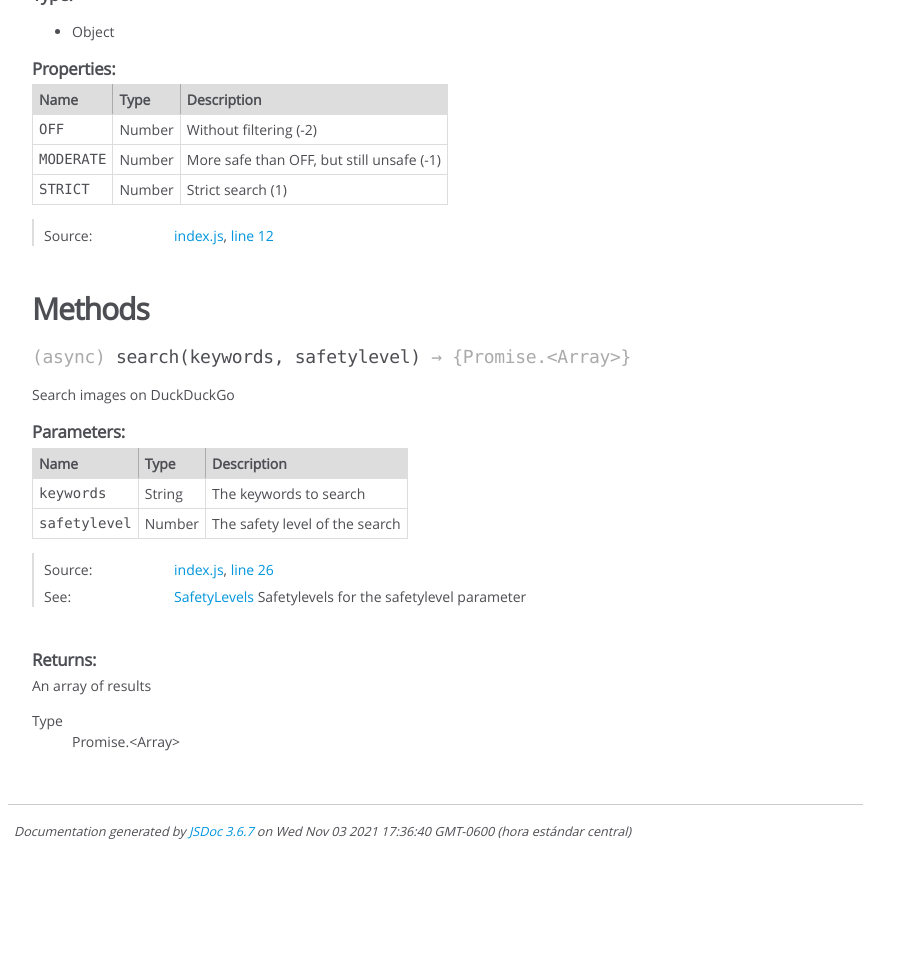
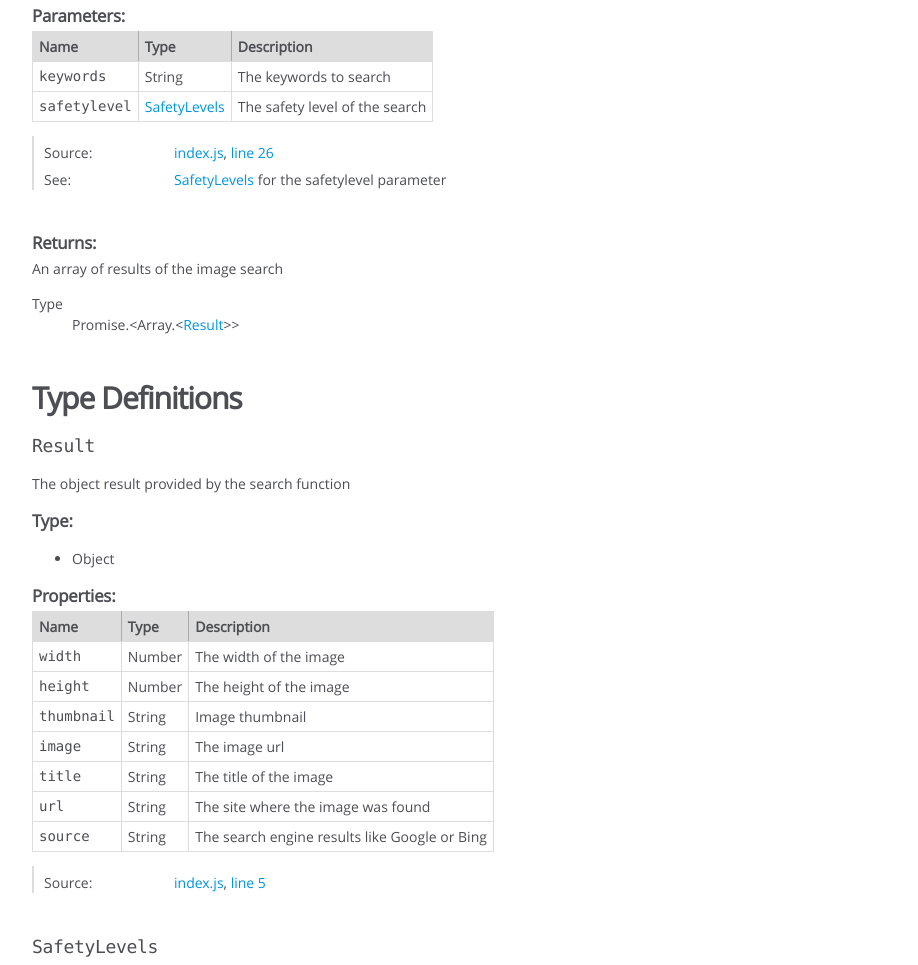
Before and after one commit to ilaicraftYT/ddg-images-node, a website: page docs/global.html in a window 1280 px wide. Shown: the part 315-1280 px from the top of the page, without its empty margins (0-918 px from the left). Before the commit the page ends 1171 px from the top, so only its background shows below. Drawn offline with Linux system fonts and the light colour scheme.

Commit message:
Hello, JSDoc!

```diff
--- a/docs/global.html
+++ b/docs/global.html
@@ -94,11 +94,471 @@
 
 
 
-        <h3 class="subsection-title">Members</h3>
+
+
+        <h3 class="subsection-title">Methods</h3>
 
 
 
-<h4 class="name" id="SafetyLevels"><span class="type-signature">(constant) </span>SafetyLevels<span class="type-signature"> :Object</span></h4>
+
+
+
+
+    <h4 class="name" id="search"><span class="type-signature">(async) </span>search<span class="signature">(keywords, safetylevel)</span><span class="type-signature"> &rarr; {Promise.&lt;Array.&lt;<a href="global.html#Result">Result</a>>>}</span></h4>
+
+
+
+
+
+
+<div class="description">
+    Search images on DuckDuckGo
+<br><b>SafetyLevel parameter default is STRICT</b>
+</div>
+
+
+
+
+
+
+
+
+
+    <h5>Parameters:</h5>
+
+
+<table class="params">
+    <thead>
+    <tr>
+
+        <th>Name</th>
+
+
+        <th>Type</th>
+
+
+
+
+
+        <th class="last">Description</th>
+    </tr>
+    </thead>
+
+    <tbody>
+
+
+        <tr>
+
+                <td class="name"><code>keywords</code></td>
+
+
+            <td class="type">
+
+
+<span class="param-type">String</span>
+
+
+
+            </td>
+
+
+
+
+
+            <td class="description last">The keywords to search</td>
+        </tr>
+
+
+
+        <tr>
+
+                <td class="name"><code>safetylevel</code></td>
+
+
+            <td class="type">
+
+
+<span class="param-type"><a href="global.html#SafetyLevels">SafetyLevels</a></span>
+
+
+
+            </td>
+
+
+
+
+
+            <td class="description last">The safety level of the search</td>
+        </tr>
+
+
+    </tbody>
+</table>
+
+
+
+
+
+
+<dl class="details">
+
+
+
+
+
+
+
+
+
+
+
+
+
+
+
+
+
+
+
+
+
+
+
+
+
+
+    <dt class="tag-source">Source:</dt>
+    <dd class="tag-source"><ul class="dummy"><li>
+        <a href="index.js.html">index.js</a>, <a href="index.js.html#line26">line 26</a>
+    </li></ul></dd>
+
+
+
+
+
+    <dt class="tag-see">See:</dt>
+    <dd class="tag-see">
+        <ul>
+            <li><a href="global.html#SafetyLevels">SafetyLevels</a> for the safetylevel parameter</li>
+        </ul>
+    </dd>
+
+
+
+</dl>
+
+
+
+
+
+
+
+
+
+
+
+
+
+
+
+<h5>Returns:</h5>
+
+
+<div class="param-desc">
+    An array of results of the image search
+</div>
+
+
+
+<dl>
+    <dt>
+        Type
+    </dt>
+    <dd>
+
+<span class="param-type">Promise.&lt;Array.&lt;<a href="global.html#Result">Result</a>>></span>
+
+
+    </dd>
+</dl>
+
+
+
+
+
+
+
+
+
+
+
+        <h3 class="subsection-title">Type Definitions</h3>
+
+
+
+<h4 class="name" id="Result">Result</h4>
+
+
+
+
+<div class="description">
+    The object result provided by the search function
+</div>
+
+
+
+    <h5>Type:</h5>
+    <ul>
+        <li>
+
+<span class="param-type">Object</span>
+
+
+        </li>
+    </ul>
+
+
+
+
+
+    <h5 class="subsection-title">Properties:</h5>
+
+
+
+<table class="props">
+    <thead>
+    <tr>
+
+        <th>Name</th>
+
+
+        <th>Type</th>
+
+
+
+
+
+        <th class="last">Description</th>
+    </tr>
+    </thead>
+
+    <tbody>
+
+
+        <tr>
+
+                <td class="name"><code>width</code></td>
+
+
+            <td class="type">
+
+
+<span class="param-type">Number</span>
+
+
+
+            </td>
+
+
+
+
+
+            <td class="description last">The width of the image</td>
+        </tr>
+
+
+
+        <tr>
+
+                <td class="name"><code>height</code></td>
+
+
+            <td class="type">
+
+
+<span class="param-type">Number</span>
+
+
+
+            </td>
+
+
+
+
+
+            <td class="description last">The height of the image</td>
+        </tr>
+
+
+
+        <tr>
+
+                <td class="name"><code>thumbnail</code></td>
+
+
+            <td class="type">
+
+
+<span class="param-type">String</span>
+
+
+
+            </td>
+
+
+
+
+
+            <td class="description last">Image thumbnail</td>
+        </tr>
+
+
+
+        <tr>
+
+                <td class="name"><code>image</code></td>
+
+
+            <td class="type">
+
+
+<span class="param-type">String</span>
+
+
+
+            </td>
+
+
+
+
+
+            <td class="description last">The image url</td>
+        </tr>
+
+
+
+        <tr>
+
+                <td class="name"><code>title</code></td>
+
+
+            <td class="type">
+
+
+<span class="param-type">String</span>
+
+
+
+            </td>
+
+
+
+
+
+            <td class="description last">The title of the image</td>
+        </tr>
+
+
+
+        <tr>
+
+                <td class="name"><code>url</code></td>
+
+
+            <td class="type">
+
+
+<span class="param-type">String</span>
+
+
+
+            </td>
+
+
+
+
+
+            <td class="description last">The site where the image was found</td>
+        </tr>
+
+
+
+        <tr>
+
+                <td class="name"><code>source</code></td>
+
+
+            <td class="type">
+
+
+<span class="param-type">String</span>
+
+
+
+            </td>
+
+
+
+
+
+            <td class="description last">The search engine results like Google or Bing</td>
+        </tr>
+
+
+    </tbody>
+</table>
+
+
+
+
+<dl class="details">
+
+
+
+
+
+
+
+
+
+
+
+
+
+
+
+
+
+
+
+
+
+
+
+
+
+
+    <dt class="tag-source">Source:</dt>
+    <dd class="tag-source"><ul class="dummy"><li>
+        <a href="index.js.html">index.js</a>, <a href="index.js.html#line5">line 5</a>
+    </li></ul></dd>
+
+
+
+
+
+
+
+</dl>
+
+
+
+
+
+
+
+
+<h4 class="name" id="SafetyLevels">SafetyLevels</h4>
 
 
 
@@ -250,7 +710,7 @@
 
     <dt class="tag-source">Source:</dt>
     <dd class="tag-source"><ul class="dummy"><li>
-        <a href="index.js.html">index.js</a>, <a href="index.js.html#line12">line 12</a>
+        <a href="index.js.html">index.js</a>, <a href="index.js.html#line89">line 89</a>
     </li></ul></dd>
 
 
@@ -260,203 +720,6 @@
 
 
 </dl>
-
-
-
-
-
-
-
-
-
-
-        <h3 class="subsection-title">Methods</h3>
-
-
-
-
-
-
-
-    <h4 class="name" id="search"><span class="type-signature">(async) </span>search<span class="signature">(keywords, safetylevel)</span><span class="type-signature"> &rarr; {Promise.&lt;Array>}</span></h4>
-
-
-
-
-
-
-<div class="description">
-    Search images on DuckDuckGo
-</div>
-
-
-
-
-
-
-
-
-
-    <h5>Parameters:</h5>
-
-
-<table class="params">
-    <thead>
-    <tr>
-
-        <th>Name</th>
-
-
-        <th>Type</th>
-
-
-
-
-
-        <th class="last">Description</th>
-    </tr>
-    </thead>
-
-    <tbody>
-
-
-        <tr>
-
-                <td class="name"><code>keywords</code></td>
-
-
-            <td class="type">
-
-
-<span class="param-type">String</span>
-
-
-
-            </td>
-
-
-
-
-
-            <td class="description last">The keywords to search</td>
-        </tr>
-
-
-
-        <tr>
-
-                <td class="name"><code>safetylevel</code></td>
-
-
-            <td class="type">
-
-
-<span class="param-type">Number</span>
-
-
-
-            </td>
-
-
-
-
-
-            <td class="description last">The safety level of the search</td>
-        </tr>
-
-
-    </tbody>
-</table>
-
-
-
-
-
-
-<dl class="details">
-
-
-
-
-
-
-
-
-
-
-
-
-
-
-
-
-
-
-
-
-
-
-
-
-
-
-    <dt class="tag-source">Source:</dt>
-    <dd class="tag-source"><ul class="dummy"><li>
-        <a href="index.js.html">index.js</a>, <a href="index.js.html#line26">line 26</a>
-    </li></ul></dd>
-
-
-
-
-
-    <dt class="tag-see">See:</dt>
-    <dd class="tag-see">
-        <ul>
-            <li><a href="global.html#SafetyLevels">SafetyLevels</a> Safetylevels for the safetylevel parameter</li>
-        </ul>
-    </dd>
-
-
-
-</dl>
-
-
-
-
-
-
-
-
-
-
-
-
-
-
-
-<h5>Returns:</h5>
-
-
-<div class="param-desc">
-    An array of results
-</div>
-
-
-
-<dl>
-    <dt>
-        Type
-    </dt>
-    <dd>
-
-<span class="param-type">Promise.&lt;Array></span>
-
-
-    </dd>
-</dl>
-
-
-
 
 
 
@@ -477,13 +740,13 @@
 </div>
 
 <nav>
-    <h2><a href="index.html">Home</a></h2><h3>Global</h3><ul><li><a href="global.html#SafetyLevels">SafetyLevels</a></li><li><a href="global.html#search">search</a></li></ul>
+    <h2><a href="index.html">Home</a></h2><h3>Global</h3><ul><li><a href="global.html#search">search</a></li></ul>
 </nav>
 
 <br class="clear">
 
 <footer>
-    Documentation generated by <a href="https://github.com/jsdoc/jsdoc">JSDoc 3.6.7</a> on Wed Nov 03 2021 17:36:40 GMT-0600 (hora estándar central)
+    Documentation generated by <a href="https://github.com/jsdoc/jsdoc">JSDoc 3.6.7</a> on Sat Nov 06 2021 19:05:24 GMT-0600 (hora estándar central)
 </footer>
 
 <script> prettyPrint(); </script>
```
Also changed, not shown: docs/index.html (+2 -2 lines), docs/index.js.html (+34 -20 lines), src/index.js (+4 -3 lines).
